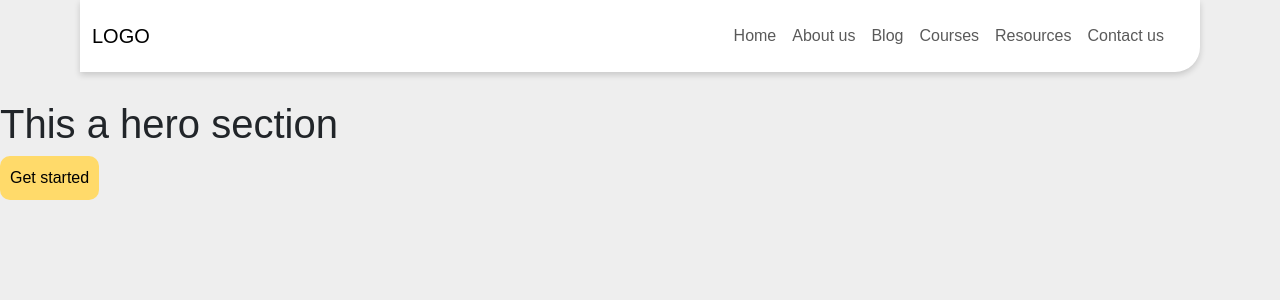
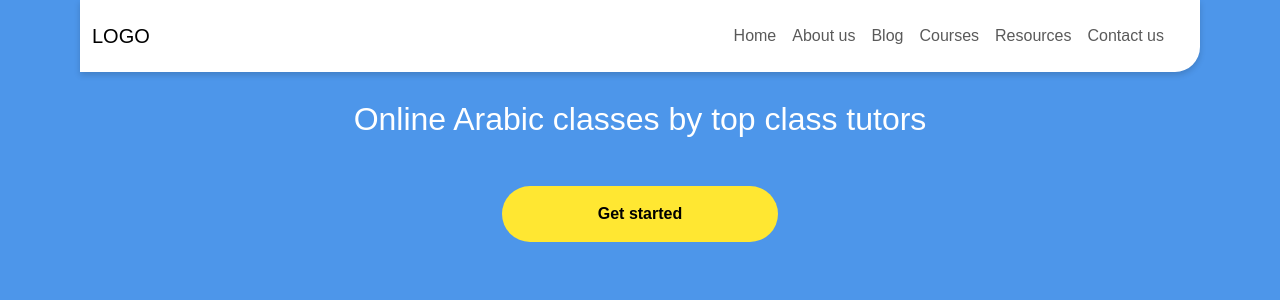
Before and after one commit to tariq7299/ArabicApp, a React (Vite) app: page / in a window 1280 px wide. Shown: the top 300 px of the page. Built offline with nearby package versions, Linux system fonts and the light colour scheme; a web font is replaced by a local one.

Commit message:
- Styled the HeroSection.jsx - Styled MyButton.jsx - Styled Mytitle.jsx

```diff
--- a/src/_variables.scss
+++ b/src/_variables.scss
@@ -1,7 +1,7 @@
 
 
-$primary-color: #41c4ff;
-$secondary-color: #ffda6a;
+$primary-color: #4d96ea;
+$secondary-color: #ffe732;
 $primary-background-color: #eeeeee;
 $primary-font-color: #23085a;
 $secondary-font-color: #fff;
--- a/src/components/HeroSection/HeroSection.jsx
+++ b/src/components/HeroSection/HeroSection.jsx
@@ -1,12 +1,13 @@
+import MyButton from '../common/MyButton/MyButton'
+import MyTitle from '../common/MyTitle/MyTitle'
 import './HeroSection.scss'
-import MyButton from '../common/MyButton/MyButton'
 
 function HeroSection() {
 
-    // <MyTitle text="Online Arabic classes by top class tutors" textColor="secondary-font-color" backgroundColor="secondary-color"></MyTitle>
     return (
         <div className='hero-container'>
-            <h1>This a hero section</h1>
+
+            <MyTitle text="Online Arabic classes by top class tutors" textColor="secondary-font-color"></MyTitle>
             <MyButton text="Get started" buttonColor="secondary-color" textColor="primary-font-color"></MyButton>
         </div>
     )
--- a/src/components/HeroSection/HeroSection.scss
+++ b/src/components/HeroSection/HeroSection.scss
@@ -1,3 +1,7 @@
+@import './../../variables';
+
 .hero-container {
-    margin: 100px 0;
+    padding: 100px 0;
+    background-color: $primary-color;
+    height: 100lvh;
 }
--- a/src/components/common/MyButton/MyButton.jsx
+++ b/src/components/common/MyButton/MyButton.jsx
@@ -3,7 +3,9 @@ import './MyButton.scss'
 function MyButton({ text, buttonColor, textColor }) {
 
     return (
-        <button className={`section-action-button ${textColor} ${buttonColor}`}>{text}</button>
+        <div className='button-container'>
+            <button className={`section-action-button ${textColor} ${buttonColor}`}>{text}</button>
+        </div>
     )
 
 }
--- a/src/components/common/MyButton/MyButton.scss
+++ b/src/components/common/MyButton/MyButton.scss
@@ -1,9 +1,13 @@
 @import './../../../_variables.scss';
 
+.button-container {
+    text-align: center;
+}
 .section-action-button {
-    padding: 10px;
+    padding: 1rem 6rem;
+    font-weight: 600;
     border: black 1px;
-    border-radius: 10px;
+    border-radius: 2rem;
 }
 
 .secondary-font-color {
--- a/src/components/common/MyTitle/MyTitle.jsx
+++ b/src/components/common/MyTitle/MyTitle.jsx
@@ -0,0 +1,13 @@
+import './MyTitle.scss'
+
+function MyTitle({ text, textColor }) {
+
+    return (
+        <div className="title-container">
+            <h1 className={`section-header ${textColor}`}>{text}</h1>
+        </div>
+    )
+
+
+}
+export default MyTitle
--- a/src/components/common/MyTitle/MyTitle.scss
+++ b/src/components/common/MyTitle/MyTitle.scss
@@ -0,0 +1,12 @@
+@import './../../../_variables.scss';
+
+.section-header {
+    font-weight: 500;
+    font-size: 32px;
+    text-align: center;
+    padding: 0 0 2.5rem 0;
+}
+
+.secondary-font-color {
+    color: $secondary-font-color;
+}
```
